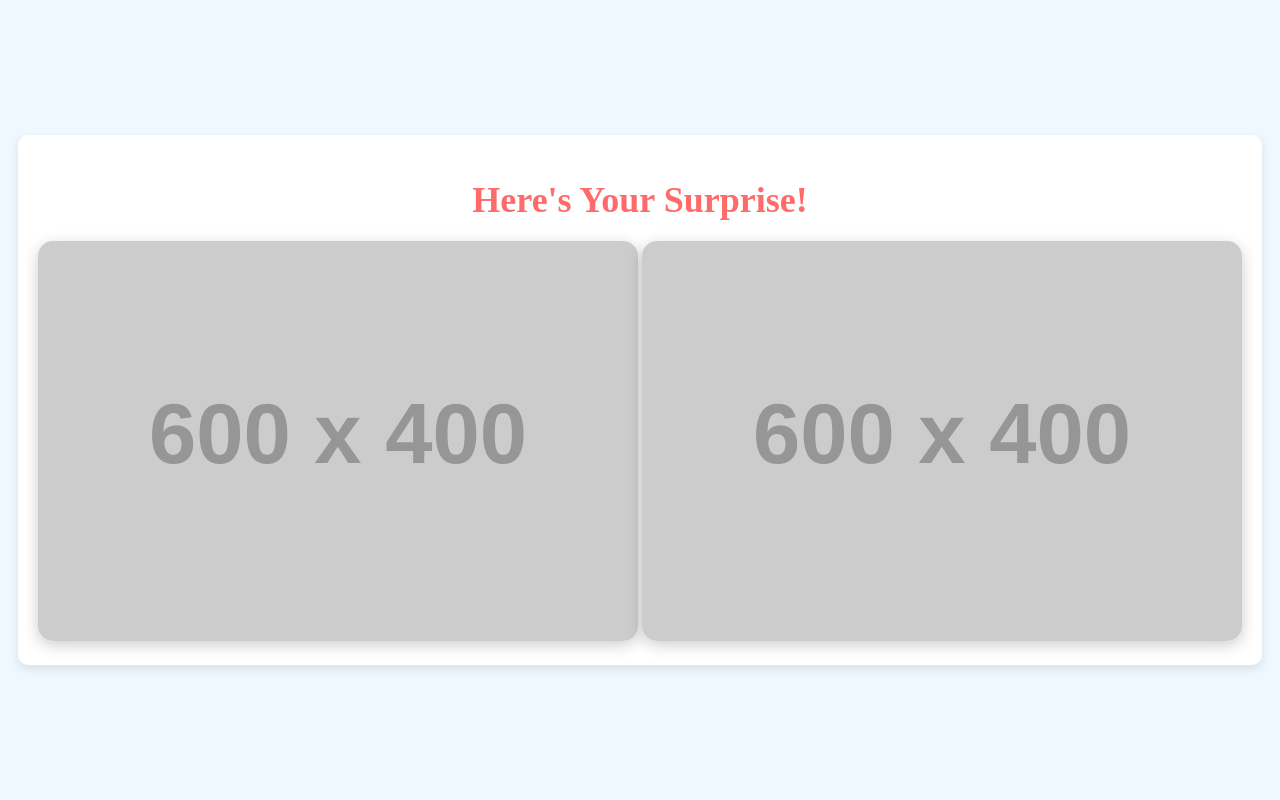
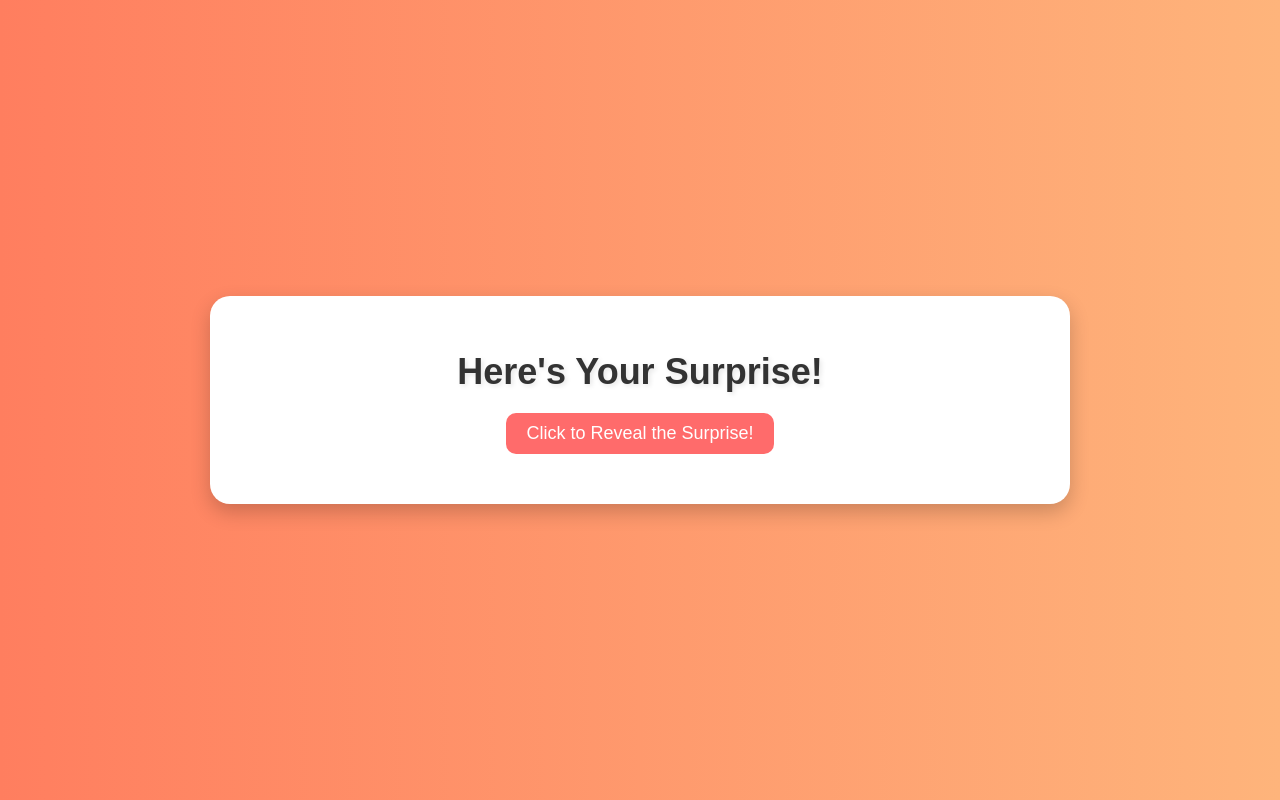
Before and after one commit to achavan2025/Personal, a plain HTML site: page third.page.html in a window 1280 px wide. Drawn offline with Linux system fonts and the light colour scheme; placeholder pictures from the web are drawn by us.

Commit message:
Your commit message here

```diff
--- a/third.page.html
+++ b/third.page.html
@@ -11,34 +11,70 @@
             align-items: center;
             height: 100vh;
             margin: 0;
-            background-color: #f0f8ff;
+            background: linear-gradient(to right, #ff7e5f, #feb47b);
+            font-family: 'Arial', sans-serif;
         }
         .container {
             text-align: center;
-            padding: 20px;
-            background-color: white;
-            border-radius: 10px;
-            box-shadow: 0 4px 10px rgba(0, 0, 0, 0.1);
+            padding: 30px;
+            background-color: #ffffff;
+            border-radius: 20px;
+            box-shadow: 0 8px 20px rgba(0, 0, 0, 0.2);
+            max-width: 800px;
+            width: 100%;
         }
         h1 {
-            color: #ff6b6b;
+            color: #333;
             font-size: 36px;
             margin-bottom: 20px;
+            text-shadow: 2px 2px 5px rgba(0, 0, 0, 0.1);
+        }
+        .reveal-btn {
+            background-color: #ff6b6b;
+            border: none;
+            color: white;
+            padding: 10px 20px;
+            font-size: 18px;
+            cursor: pointer;
+            border-radius: 10px;
+            transition: background-color 0.3s ease, transform 0.2s ease;
+            margin-bottom: 20px;
+        }
+        .reveal-btn:hover {
+            background-color: #d64541;
+            transform: scale(1.05);
+        }
+        .image-container {
+            display: flex;
+            justify-content: center;
+            gap: 20px;
         }
         img {
-            max-width: 100%;
-            height: auto;
+            max-width: 250px; /* Limit width */
+            max-height: 250px; /* Limit height */
             border-radius: 15px;
-            box-shadow: 0 4px 15px rgba(0, 0, 0, 0.2);
+            display: none; /* Initially hide the images */
+            box-shadow: 0 6px 15px rgba(0, 0, 0, 0.2);
         }
     </style>
+    <script>
+        // Function to reveal images when button is clicked
+        function revealImages() {
+            const images = document.querySelectorAll('img');
+            images.forEach(img => {
+                img.style.display = 'block'; // Make images visible
+            });
+        }
+    </script>
 </head>
 <body>
     <div class="container">
         <h1>Here's Your Surprise!</h1>
-        <img src="https://via.placeholder.com/600x400.png?text=Surprise+Image" alt="Surprise Image">
-        <img src="https://via.placeholder.com/600x400.png?text=Surprise+Image" alt="Surprise Image">
-    </div>
+        <button class="reveal-btn" onclick="revealImages()">Click to Reveal the Surprise!</button>
+        <div class="image-container">
+            <img src="1 (2).jpg" alt="Surprise Image 1">
+            <img src="2.jpg" alt="Surprise Image 2">
+        </div>
     </div>
 </body>
 </html>
```
Also changed, not shown: welcome.html (+1 -2 lines), 1 (2).jpg (added), 2.jpg (added).
